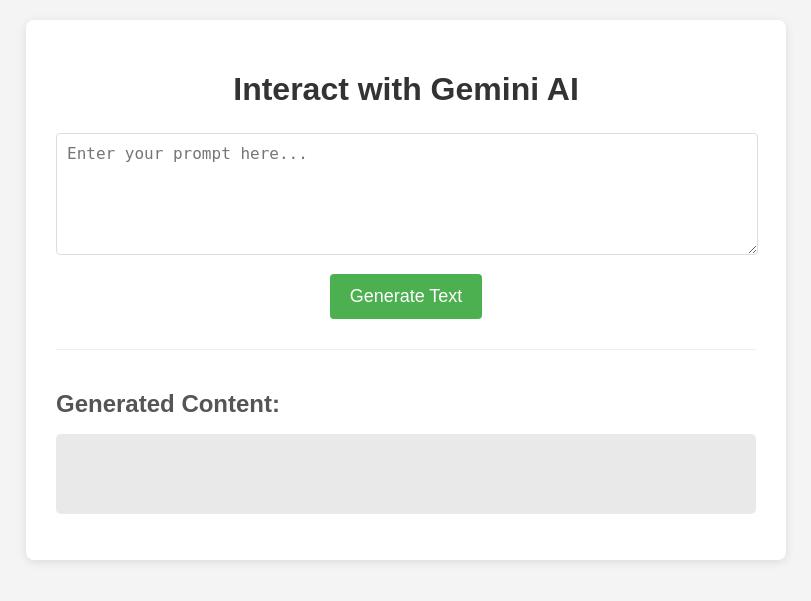
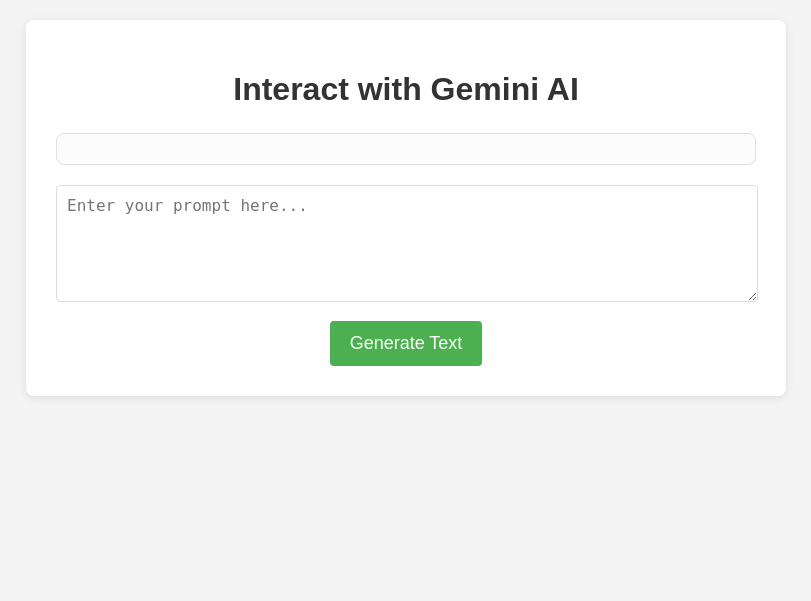
Before and after one commit to harish-167/multi-model-AI-with-PII-mask, a Flask app: page / in a window 1280 px wide. Shown: the top 601 px of the page, without its empty margins (234-1045 px from the left). Run offline with Flask 3, Linux system fonts and the light colour scheme.

Commit message:
conversation history enabled

```diff
--- a/src/app.py
+++ b/src/app.py
@@ -9,7 +9,7 @@
 # It's highly recommended to use environment variables for production
 # For this example, we'll put it directly, but for real apps, use:
 # os.environ.get("GOOGLE_API_KEY")
-genai.configure(api_key="YOUR-API-KEY")
+genai.configure(api_key=os.environ.get('GEMINI_API_KEY'))
 
 # Choose a model
 model = genai.GenerativeModel('gemini-2.0-flash')
@@ -20,16 +20,37 @@
 
 @app.route('/generate_text', methods=['POST'])
 def generate_text():
-    user_prompt = request.json.get('prompt')
+    data = request.json
+    user_prompt = data.get('prompt')
+    # Receive the entire conversation history from the frontend
+    conversation_history = data.get('history', [])
     if not user_prompt:
         return jsonify({'error': 'No prompt provided'}), 400
 
     try:
-        response = model.generate_content(user_prompt)
+        chat = model.start_chat(history=conversation_history)
+        # Send the new user message to the chat
+        response = chat.send_message(user_prompt)
+
+        #response = model.generate_content(user_prompt)
         # Assuming the response has a 'text' attribute
         generated_content = response.text
-        return jsonify({'generated_text': generated_content})
+
+        # Update the conversation history with the new user input and model response
+        # The chat.history object now contains the updated conversation.
+        # We need to convert it to a serializable format for JSON.
+        updated_history = [
+            {'role': message.role, 'parts': [part.text for part in message.parts]}
+            for message in chat.history
+        ]
+
+        return jsonify({
+            'generated_text': generated_content,
+            'history': updated_history # Send back the full updated history
+        })
     except Exception as e:
+        # Log the full exception for debugging
+        print(f"Error calling Gemini API: {e}")
         return jsonify({'error': str(e)}), 500
 
 if __name__ == '__main__':
--- a/src/static/style.css
+++ b/src/static/style.css
@@ -25,6 +25,44 @@
     margin-bottom: 25px;
 }
 
+/* New: Conversation History styles */
+#conversationHistory {
+    border: 1px solid #e0e0e0;
+    border-radius: 8px;
+    padding: 15px;
+    margin-bottom: 20px;
+    max-height: 400px; /* Limit height */
+    overflow-y: auto; /* Enable scrolling */
+    background-color: #fcfcfc;
+    text-align: left; /* Align text within messages */
+}
+
+.message {
+    margin-bottom: 10px;
+    padding: 8px 12px;
+    border-radius: 6px;
+    line-height: 1.5;
+}
+
+.message strong {
+    font-weight: bold;
+}
+
+.message.user {
+    background-color: #e6f7ff; /* Light blue for user */
+    color: #333;
+    text-align: right; /* User messages float right */
+    margin-left: 20%; /* User message takes less width */
+}
+
+.message.model {
+    background-color: #eaffe6; /* Light green for Gemini */
+    color: #333;
+    text-align: left; /* Model messages float left */
+    margin-right: 20%; /* Model message takes less width */
+}
+
+
 textarea {
     width: calc(100% - 20px);
     padding: 10px;
@@ -33,7 +71,7 @@
     border-radius: 4px;
     font-size: 16px;
     resize: vertical;
-    min-height: 100px;
+    min-height: 80px; /* Slightly reduced height */
 }
 
 button {
@@ -62,26 +100,7 @@
     color: #666;
 }
 
-#outputContainer {
-    margin-top: 30px;
-    border-top: 1px solid #eee;
-    padding-top: 20px;
-    text-align: left;
-}
-
-#outputContainer h2 {
-    color: #555;
-    margin-bottom: 15px;
-}
-
-#geminiOutput {
-    background-color: #e9e9e9;
-    padding: 15px;
-    border-radius: 5px;
-    white-space: pre-wrap; /* Preserves whitespace and line breaks */
-    word-wrap: break-word; /* Breaks long words */
-    min-height: 50px;
-}
+/* Removed previous outputContainer, as history will handle it */
 
 #errorContainer {
     margin-top: 20px;
--- a/src/templates/index.html
+++ b/src/templates/index.html
@@ -3,19 +3,19 @@
 <head>
     <meta charset="UTF-8">
     <meta name="viewport" content="width=device-width, initial-scale=1.0">
-    <title>Gemini AI Web App</title>
+    <title>Gemini AI Web App with History</title>
     <link rel="stylesheet" href="{{ url_for('static', filename='style.css') }}">
 </head>
 <body>
     <div class="container">
         <h1>Interact with Gemini AI</h1>
+
+        <div id="conversationHistory">
+            </div>
+
         <textarea id="promptInput" placeholder="Enter your prompt here..." rows="5"></textarea>
         <button id="generateButton">Generate Text</button>
         <div id="loading" class="hidden">Generating...</div>
-        <div id="outputContainer">
-            <h2>Generated Content:</h2>
-            <p id="geminiOutput"></p>
-        </div>
         <div id="errorContainer" class="hidden">
             <p id="errorMessage"></p>
         </div>
@@ -25,10 +25,22 @@
         document.addEventListener('DOMContentLoaded', () => {
             const promptInput = document.getElementById('promptInput');
             const generateButton = document.getElementById('generateButton');
-            const geminiOutput = document.getElementById('geminiOutput');
+            const conversationHistoryDiv = document.getElementById('conversationHistory');
             const loadingDiv = document.getElementById('loading');
             const errorContainer = document.getElementById('errorContainer');
             const errorMessage = document.getElementById('errorMessage');
+
+            // Initialize conversation history array
+            let conversation = [];
+
+            // Function to display a message in the conversation history
+            function displayMessage(role, text) {
+                const messageDiv = document.createElement('div');
+                messageDiv.classList.add('message', role); // Add classes for styling (e.g., 'user', 'model')
+                messageDiv.innerHTML = `<strong>${role === 'user' ? 'You' : 'Gemini'}:</strong> ${text}`;
+                conversationHistoryDiv.appendChild(messageDiv);
+                conversationHistoryDiv.scrollTop = conversationHistoryDiv.scrollHeight; // Scroll to bottom
+            }
 
             generateButton.addEventListener('click', async () => {
                 const prompt = promptInput.value.trim();
@@ -37,7 +49,13 @@
                     return;
                 }
 
-                geminiOutput.textContent = '';
+                // Display user's message immediately
+                displayMessage('user', prompt);
+
+                // Add user's message to our local history array
+                conversation.push({ role: 'user', parts: [{ text: prompt }] });
+
+                promptInput.value = ''; // Clear input field
                 errorContainer.classList.add('hidden');
                 errorMessage.textContent = '';
                 loadingDiv.classList.remove('hidden'); // Show loading indicator
@@ -49,23 +67,39 @@
                         headers: {
                             'Content-Type': 'application/json'
                         },
-                        body: JSON.stringify({ prompt: prompt })
+                        body: JSON.stringify({ prompt: prompt, history: conversation }) // Send full history
                     });
 
                     const data = await response.json();
 
                     if (response.ok) {
-                        geminiOutput.textContent = data.generated_text;
+                        const generatedText = data.generated_text;
+                        const updatedHistory = data.history;
+
+                        // Display Gemini's response
+                        displayMessage('model', generatedText);
+
+                        // Update our local conversation history with the full history from backend
+                        // This ensures our local history is always in sync with Gemini's chat object
+                        conversation = updatedHistory;
+
                     } else {
                         errorContainer.classList.remove('hidden');
                         errorMessage.textContent = `Error: ${data.error || 'Something went wrong.'}`;
+                        // If there was an error, remove the last user message from history
+                        // as it wasn't successfully processed by Gemini
+                        conversation.pop();
                     }
                 } catch (error) {
                     errorContainer.classList.remove('hidden');
                     errorMessage.textContent = `Network Error: ${error.message}`;
+                    // If there was an error, remove the last user message from history
+                    // as it wasn't successfully processed by Gemini
+                    conversation.pop();
                 } finally {
                     loadingDiv.classList.add('hidden'); // Hide loading indicator
                     generateButton.disabled = false; // Re-enable button
+                    promptInput.focus(); // Focus input for next prompt
                 }
             });
         });
```
